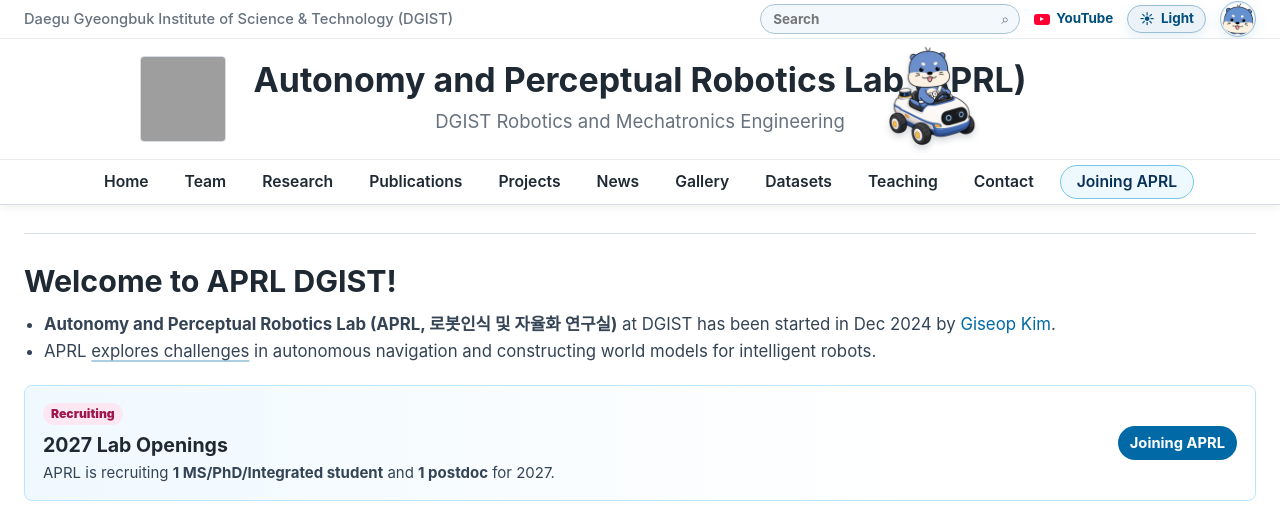
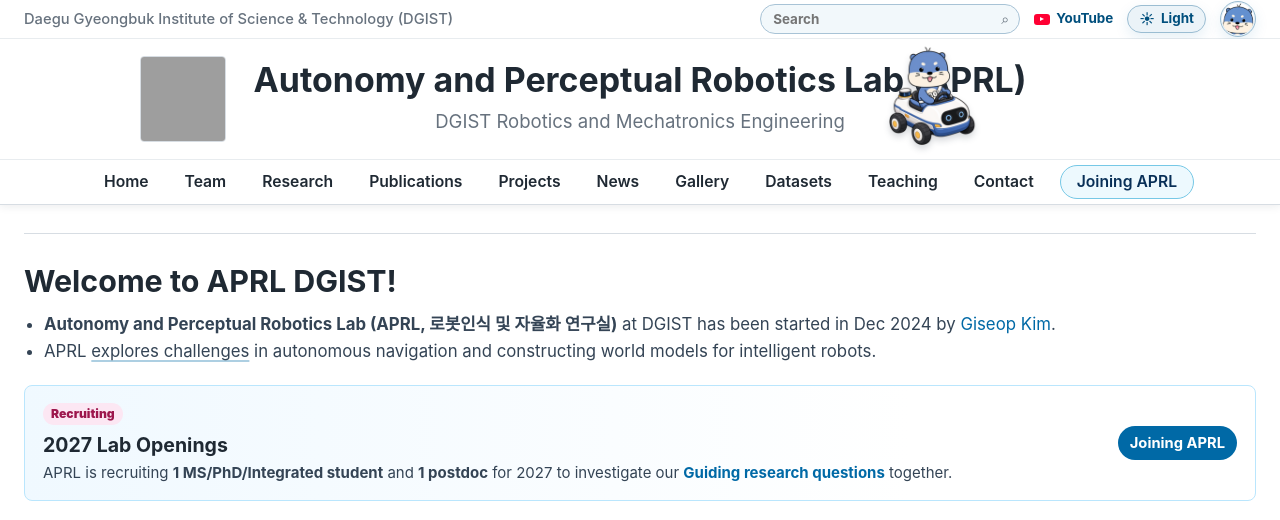
Before and after one commit to team-aprl/team-aprl.github.io, a Jekyll site: the page built from index.html, in a window 1280 px wide and 900 px high, cut to the strip 0-520 px from the top of the window. Built offline with Jekyll 4.4.1, drawn with Linux system fonts in a browser that asks for light colours; grey boxes are pictures that could not be loaded.

Commit message:
Update recruiting message

```diff
--- a/index.html
+++ b/index.html
@@ -21,7 +21,7 @@
         <div>
           <span class="news-tag tag-people">Recruiting</span>
           <h2>2027 Lab Openings</h2>
-          <p>APRL is recruiting <b>1 MS/PhD/Integrated student</b> and <b>1 postdoc</b> for 2027.</p>
+          <p>APRL is recruiting <b>1 MS/PhD/Integrated student</b> and <b>1 postdoc</b> for 2027 to investigate our <a href="research.html#guiding-research-question"><b>Guiding research questions</b></a> together.</p>
         </div>
         <a href="joining-aprl.html">Joining APRL</a>
       </section>
```
